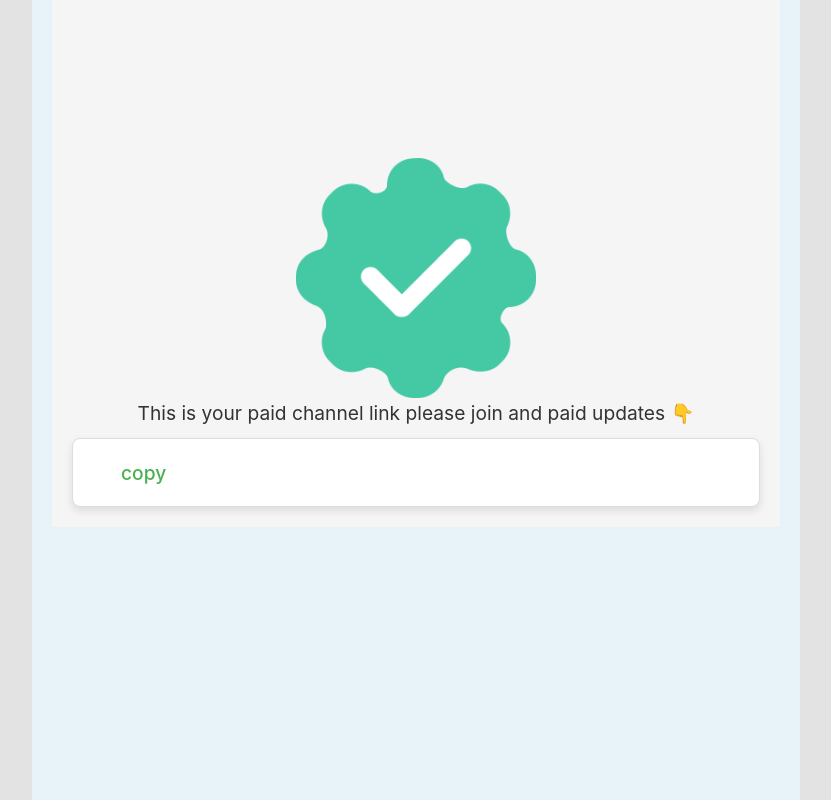
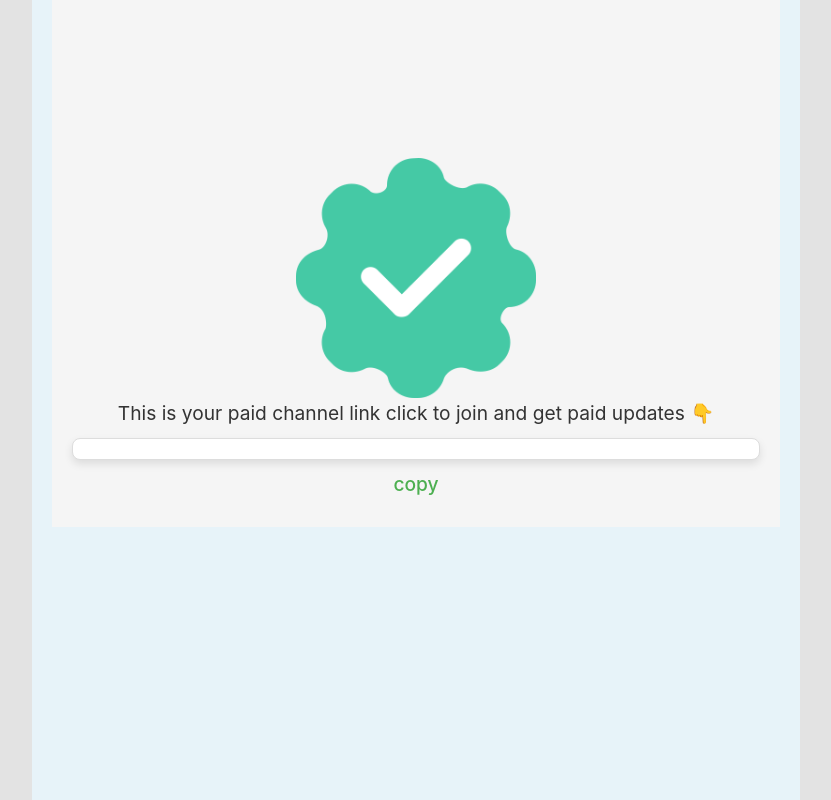
Before and after one commit to hiraeth910/consumer, a React (Vite) app: page /redirect-url in a window 1280 px wide. Shown: the whole page, without its empty margins (224-1055 px from the left). Built offline with nearby package versions, Linux system fonts and the light colour scheme; no server answers.

Commit message:
fuckingfix

```diff
--- a/src/screens/Success.jsx
+++ b/src/screens/Success.jsx
@@ -41,7 +41,7 @@ function Succes() {
         ) : (
           <div className="linkContainer">
             <img src={success} className="successimage" alt="Success" />
-            <p className="linkMessage">This is your paid channel link please join and paid updates 👇
+            <p className="linkMessage">This is your paid channel link click to join and get paid updates 👇
             </p>
             <div className="linkCard">
               <a
@@ -52,10 +52,10 @@ function Succes() {
               >
                 {responseData}
               </a>
+            </div>
               <button onClick={handleCopy} className="copyButton">
                copy
               </button>
-            </div>
           </div>
         )}
       </div>
--- a/src/screens/success.css
+++ b/src/screens/success.css
@@ -58,8 +58,7 @@
 
 .responseLink {
   color: black;
-  text-decoration: none;
-  font-size: 1.5rem;
+  font-size: 1rem;
   margin-right: 10px;
   transition: color 0.3s ease;
   white-space: nowrap; /* Prevents wrapping */
```
